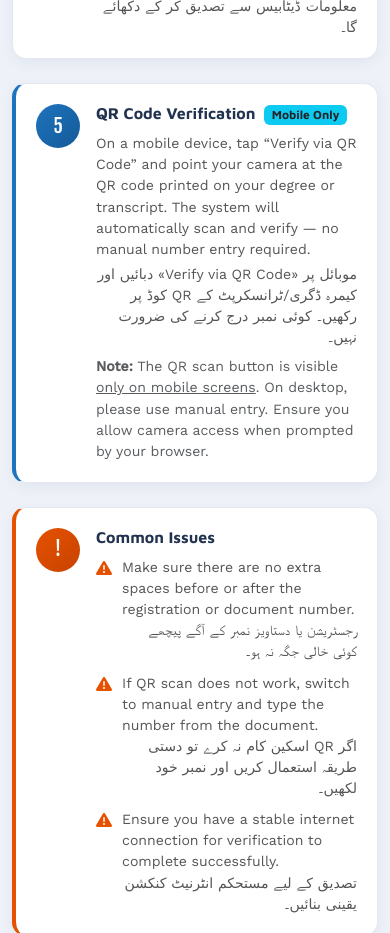
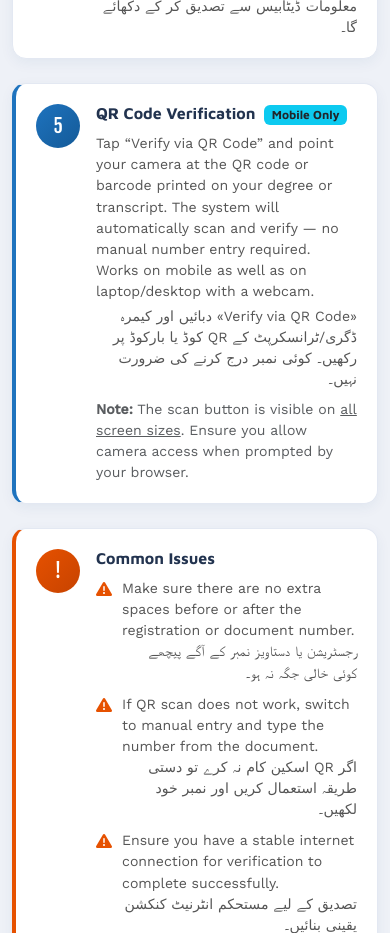
Before and after one commit to muhammadfaizanjamshaid02-prog/NTUVERIFICATION1122, a React (Vite) app: page / in a window 390 px wide. Shown: the part 2440-3373 px from the top of the page. Built offline with nearby package versions, Linux system fonts and the light colour scheme; what html5-qrcode would draw is missing.

Commit message:
Scan button visible on all screen sizes (remove mobile-only rule)

```diff
--- a/src/components/HowToGuide.jsx
+++ b/src/components/HowToGuide.jsx
@@ -73,20 +73,20 @@ export default function HowToGuide() {
                 <span className="badge bg-info text-dark ms-1">Mobile Only</span>
               </h6>
               <p className="mb-1">
-                On a mobile device, tap “Verify via QR Code” and point your
-                camera at the QR code printed on your degree or transcript. The
-                system will automatically scan and verify — no manual number
-                entry required.
+                Tap “Verify via QR Code” and point your camera at the QR code
+                or barcode printed on your degree or transcript. The system
+                will automatically scan and verify — no manual number entry
+                required. Works on mobile as well as on laptop/desktop with a
+                webcam.
               </p>
               <p className="urdu-text mb-2">
-                موبائل پر «Verify via QR Code» دبائیں اور کیمرہ ڈگری/ٹرانسکرپٹ
-                کے QR کوڈ پر رکھیں۔ کوئی نمبر درج کرنے کی ضرورت نہیں۔
+                «Verify via QR Code» دبائیں اور کیمرہ ڈگری/ٹرانسکرپٹ کے QR کوڈ
+                یا بارکوڈ پر رکھیں۔ کوئی نمبر درج کرنے کی ضرورت نہیں۔
               </p>
               <p className="mb-0 small text-muted">
-                <strong>Note:</strong> The QR scan button is visible{' '}
-                <u>only on mobile screens</u>. On desktop, please use manual
-                entry. Ensure you allow camera access when prompted by your
-                browser.
+                <strong>Note:</strong> The scan button is visible on{' '}
+                <u>all screen sizes</u>. Ensure you allow camera access when
+                prompted by your browser.
               </p>
             </div>
           </div>
--- a/src/index.css
+++ b/src/index.css
@@ -221,13 +221,6 @@ body {
 .btn-qr:hover {
   background: var(--brand-blue);
   color: #fff;
-}
-
-/* QR button is mobile-only, like the original portal */
-@media (min-width: 769px) {
-  .btn-qr {
-    display: none;
-  }
 }
 
 .demo-hint {
```
